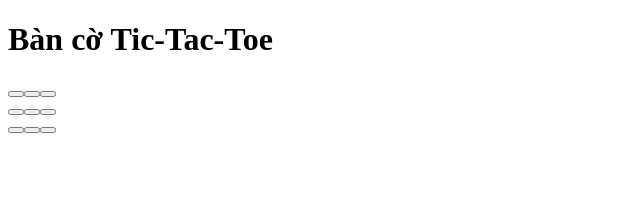
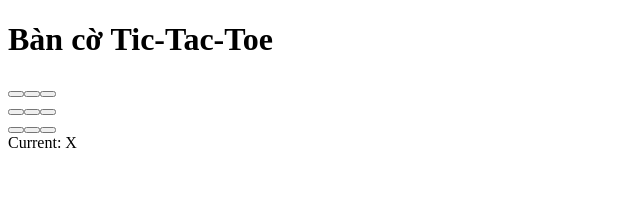
Before and after one commit to QuangNguyenNgoc/vite-project, a React (Vite) app: page / in a window 1280 px wide. Shown: the top 224 px of the page, without its empty margins (0-640 px from the left). Built offline with nearby package versions, Linux system fonts and the light colour scheme.

Commit message:
feat: display current/winner

```diff
--- a/src/components/Board.tsx
+++ b/src/components/Board.tsx
@@ -52,14 +52,16 @@ export default function Board({ xIsNext, squares, onPlay }: BoardProps) {
       nextSquares[i] = "O";
     }
     onPlay(nextSquares);
-
-    //check winner : vì state set chỉ lên lịch cập nhật chứ chưa cập nhật thật
-    const winner: SquareValue = calculateWinner(nextSquares);
-    if (winner) {
-      console.log("The winner is ", winner);
-    }
   }
-
+  //check winner : vì state set chỉ lên lịch cập nhật chứ chưa cập nhật thật
+  const winner: SquareValue = calculateWinner(squares);
+  let status: string;
+  if (winner) {
+    console.log("The winner is ", winner);
+    status = "Winner: " + winner;
+  } else {
+    status = "Current: " + (xIsNext ? "X" : "O");
+  }
   return (
     <>
       <div className="board-row">
@@ -77,6 +79,7 @@ export default function Board({ xIsNext, squares, onPlay }: BoardProps) {
         <Square value={squares[7]} onSquareClick={() => handleClick(7)} />
         <Square value={squares[8]} onSquareClick={() => handleClick(8)} />
       </div>
+      <div>{status}</div>
     </>
   );
 }
```
